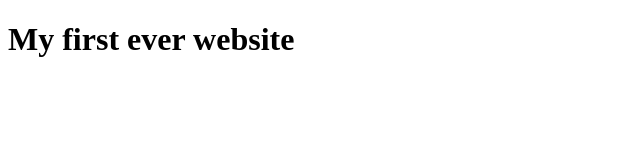
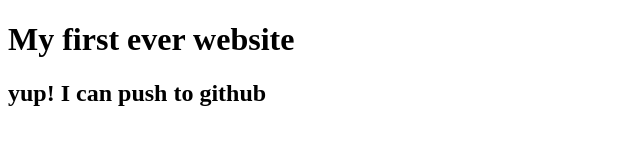
Before and after one commit to mirazhassan/my-first--website, a plain HTML site: page index.html in a window 1280 px wide. Shown: the whole page, without its empty margins (0-640 px from the left). Drawn offline with Linux system fonts and the light colour scheme.

Commit message:
learned github

```diff
--- a/index.html
+++ b/index.html
@@ -8,5 +8,6 @@
 </head>
 <body>
     <h1>My first ever website</h1>
+    <h2>yup! I can push to github</h2>
 </body>
 </html>
```
